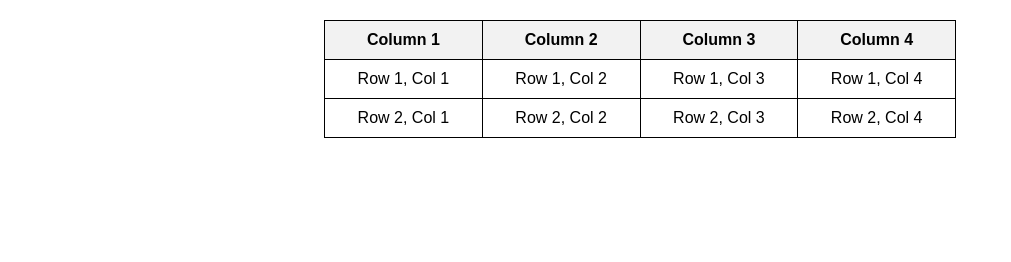
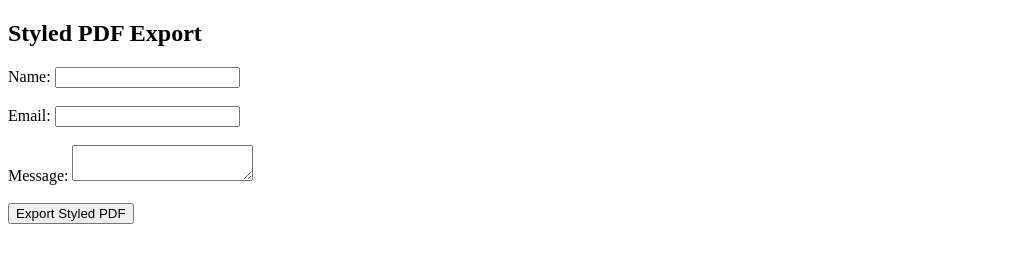
Before and after one commit to PiotrJesey/Prior, a website: page test.html in a window 1280 px wide. Shown: the whole page, without its empty margins (0-1011 px from the left). Drawn offline with nearby package versions, Linux system fonts and the light colour scheme.

Commit message:
added header styles

```diff
--- a/css/styles.css
+++ b/css/styles.css
@@ -17,27 +17,31 @@
 
   /* Styles for tablets and larger screens */
   @media screen and (min-width: 601px)  {
-  body {
-    font-size: 14px; /* Adjust font size for medium screens */
-    font-family: 'Roboto', sans-serif;
-  }
-.header{
-  width: 90%;
+    body {
+      font-size: 14px; /* Adjust font size for medium screens */
+      font-family: 'Roboto', sans-serif;
+}
+.header {
   margin: auto;
+  width: 80%;
   display: grid;
   grid-template-columns: 3fr 1fr;
-
-
+  align-items: center;
+}
+.header-item h1{
+  font-size: 30px;
 }
 #logo {
-  width: 200px;
+
+  width: 250px;
   height: auto;
+
 }
 h1 {
     font-size: 20px;
 }
 body {
-    background-color:rgb(245, 245, 245);
+    background-color:bisque;
 }
 .main-container {
     display: grid;
@@ -46,18 +50,18 @@ body {
     grid-template-columns: auto;
     gap: 10px;
     max-width: 80%;
-    margin: 20px auto;
-    padding: 20px;
+    margin: 40px auto;
+    padding: 40px;
     background: #fff;
     box-shadow: 0 4px 10px rgba(0, 0, 0, 0.1);
     border-radius: 10px;
     text-align: center;
 }
 .form-container {
-    width: 100%;
+
 
     background: #fff;
-
+    width: 100%;
     text-align: center;
   }
 .form-group {
@@ -69,11 +73,10 @@ body {
     border-radius: 10px;
     width: 100%;
     padding-bottom: 10px;
-    margin-bottom: 20px;
+    margin-bottom: 10px;
 
   }
   label {
-    width: 90%;
     text-align: left;
     display: block;
     font-weight: bold;
@@ -92,7 +95,7 @@ body {
     font-size: 16px;
   }
   select {
-    width: 90%;
+    width: 95%;
     padding: 10px;
     border: 1px solid #ccc;
     border-radius: 5px;
@@ -118,21 +121,4 @@ body {
   button:hover {
     background: #0056b3;
   }
-  table {
-    margin-top: 5px;
-    margin-bottom: 5px;
-    width: 90%;
-    font-size: 12px;
-
   }
-  th, td {
-    border: 1px solid black;
-    padding: 5px;
-    text-align: center;
-    background-color: #b6b5b5;
-
-  }
-  tr {
-    height: 10px; /* Sets row height */
-  }
-}
--- a/test.html
+++ b/test.html
@@ -3,46 +3,62 @@
 <head>
     <meta charset="UTF-8">
     <meta name="viewport" content="width=device-width, initial-scale=1.0">
-    <title>Simple Table</title>
-    <style>
-        table {
-            width: 50%;
-            border-collapse: collapse;
-            margin: 20px auto;
-            text-align: center;
-            font-family: Arial, sans-serif;
-        }
-        th, td {
-            border: 1px solid black;
-            padding: 10px;
-        }
-        th {
-            background-color: #f2f2f2;
-        }
-    </style>
+    <title>Styled PDF Export</title>
+    <script src="https://cdnjs.cloudflare.com/ajax/libs/jspdf/2.5.1/jspdf.umd.min.js"></script>
 </head>
 <body>
 
-    <table>
-        <tr>
-            <th>Column 1</th>
-            <th>Column 2</th>
-            <th>Column 3</th>
-            <th>Column 4</th>
-        </tr>
-        <tr>
-            <td>Row 1, Col 1</td>
-            <td>Row 1, Col 2</td>
-            <td>Row 1, Col 3</td>
-            <td>Row 1, Col 4</td>
-        </tr>
-        <tr>
-            <td>Row 2, Col 1</td>
-            <td>Row 2, Col 2</td>
-            <td>Row 2, Col 3</td>
-            <td>Row 2, Col 4</td>
-        </tr>
-    </table>
+    <h2>Styled PDF Export</h2>
+    <form id="pdfForm">
+        <label for="name">Name:</label>
+        <input type="text" id="name" required><br><br>
+
+        <label for="email">Email:</label>
+        <input type="email" id="email" required><br><br>
+
+        <label for="message">Message:</label>
+        <textarea id="message" required></textarea><br><br>
+
+        <button type="button" onclick="generatePDF()">Export Styled PDF</button>
+    </form>
+
+    <script>
+        function generatePDF() {
+            const { jsPDF } = window.jspdf;
+            const doc = new jsPDF();
+
+            // Get form data
+            const name = document.getElementById("name").value;
+            const email = document.getElementById("email").value;
+            const message = document.getElementById("message").value;
+
+            // Set title with styling
+            doc.setFont("helvetica", "bold");
+            doc.setFontSize(18);
+            doc.setTextColor(0, 0, 255); // Blue color
+            doc.text("Form Submission Details", 20, 20);
+
+            // Draw a rectangle (border)
+            doc.setDrawColor(0);
+            doc.setLineWidth(0.5);
+            doc.rect(15, 25, 180, 80);
+
+            // Set normal text
+            doc.setFont("helvetica", "normal");
+            doc.setFontSize(12);
+            doc.setTextColor(0, 0, 0); // Black color
+            doc.text(`Name: ${name}`, 20, 40);
+            doc.text(`Email: ${email}`, 20, 50);
+            doc.text("Message:", 20, 60);
+
+            // Multi-line text for message
+            doc.setFont("times", "italic");
+            doc.text(message, 20, 70, { maxWidth: 170 });
+
+            // Save the PDF
+            doc.save("styled-form.pdf");
+        }
+    </script>
 
 </body>
 </html>
```
